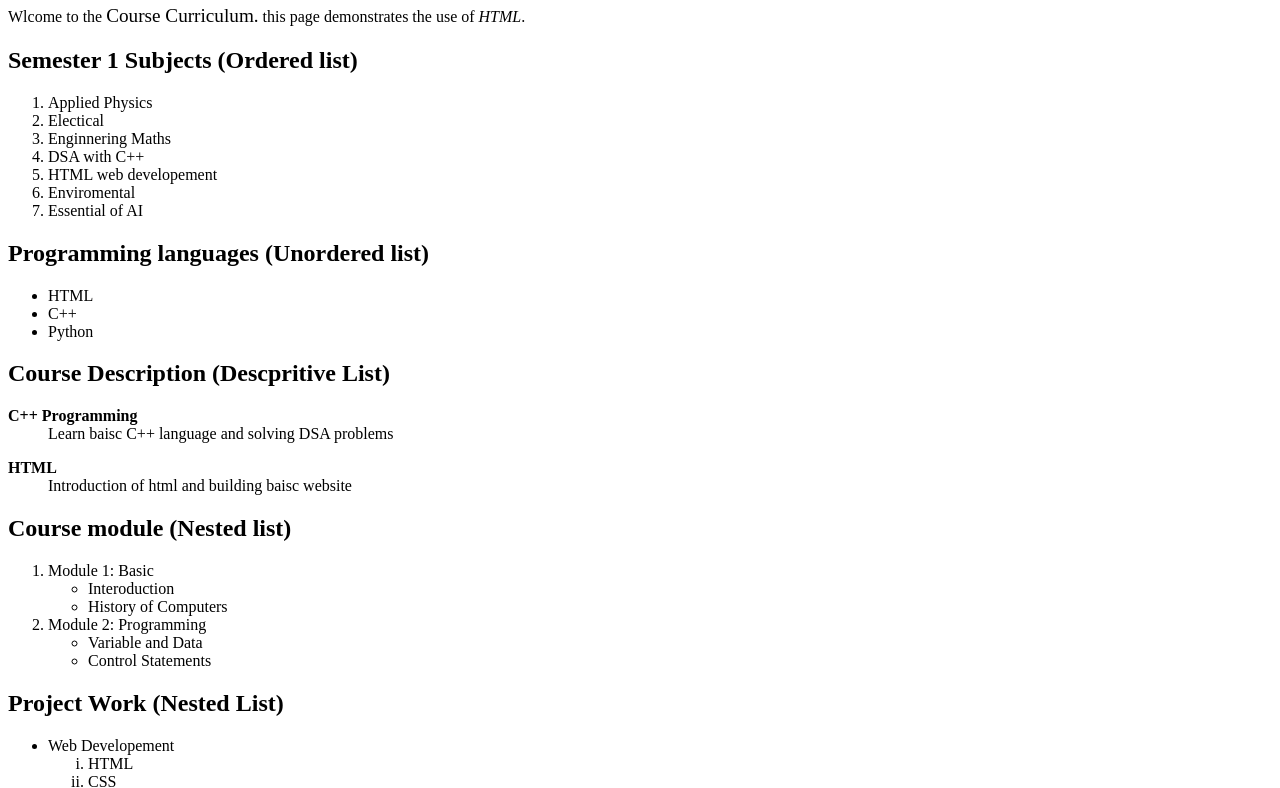
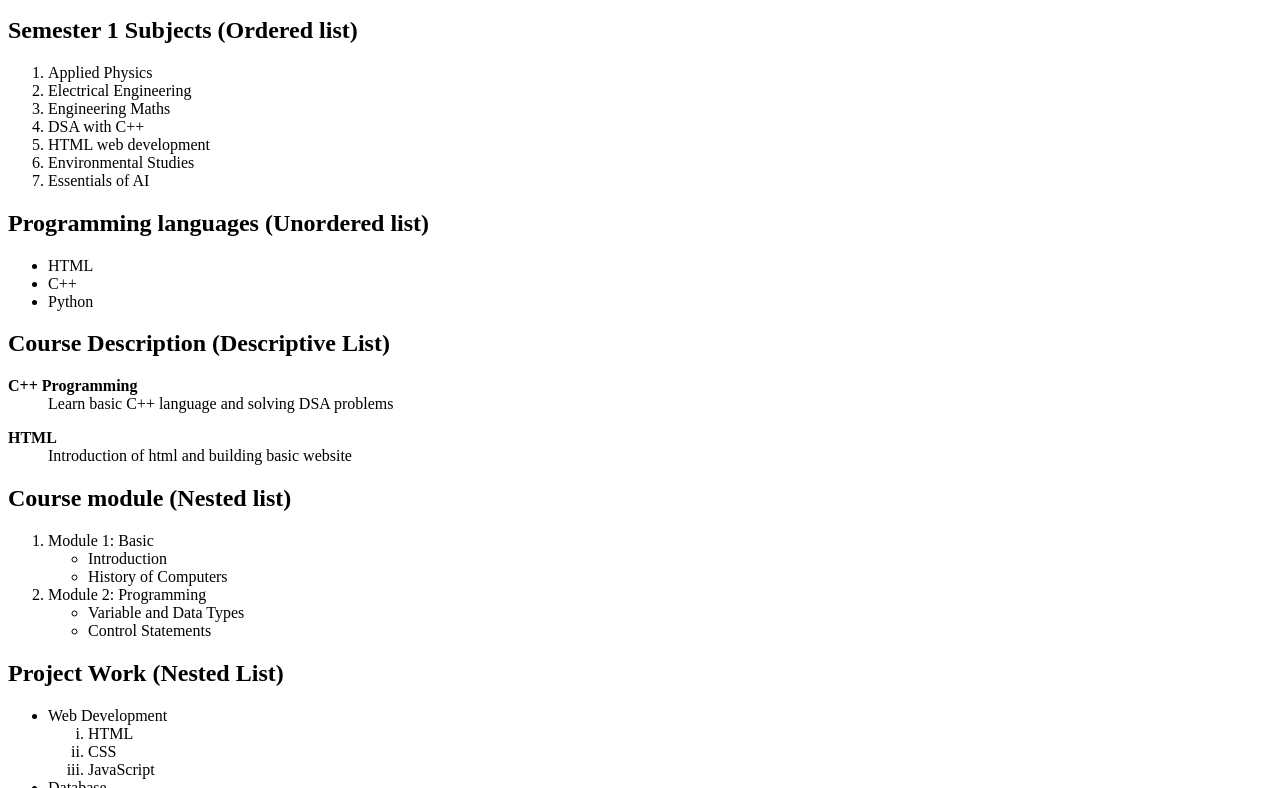
Before and after one commit to Ishikajain0172/ece-2, a plain HTML site: page exp1.html in a window 1280 px wide. Shown: the part 101-889 px from the top of the page. Drawn offline with Linux system fonts and the light colour scheme.

Commit message:
Add files via upload

```diff
--- a/exp1.html
+++ b/exp1.html
@@ -1,37 +1,33 @@
-<--Webpage for Course Curriculum: Use of headings, paragraphs, bold, italic, underline, and special characters, ordered list, unordered list, description list, nested list, and mixed lists-->
+<!--Webpage for Course Curriculum: Use of headings, paragraphs, bold, italic, underline, and special characters, ordered list, unordered list, description list, nested list, and mixed lists-->
+
 <!DOCTYPE html>
 <html lang="en">
-
 <head>
     <meta charset="UTF-8">
     <meta name="viewport" content="width=device-width, initial-scale=1.0">
-    <title>Document</title>
+    <title>Course Curriculum</title>
 </head>
-
 <body>
     <header>
         <div>
-            <h1> Introduction</h1>
-            <p>Wlcome to the <big>Course Curriculum.</big> this page demonstrates the use of <i>HTML</i>. </p>
+            <h1>Introduction</h1>
+            <p>Welcome to the <strong>Course Curriculum.</strong> This page demonstrates the use of <em>HTML</em>, including the use of <u>underline</u> text.</p>
         </div>
     </header>
-
     <main>
-
         <div>
-            <h2> Semester 1 Subjects (Ordered list)</h2>
+            <h2>Semester 1 Subjects (Ordered list)</h2>
             <ol type="1">
                 <li>Applied Physics</li>
-                <li>Electical </li>
-                <li>Enginnering Maths</li>
+                <li>Electrical Engineering</li>
+                <li>Engineering Maths</li>
                 <li>DSA with C++</li>
-                <li>HTML web developement</li>
-                <li>Enviromental</li>
-                <li>Essential of AI</li>
+                <li>HTML web development</li>
+                <li>Environmental Studies</li>
+                <li>Essentials of AI</li>
             </ol>
         </div>
         <div>
-
             <h2>Programming languages (Unordered list)</h2>
             <ul>
                 <li>HTML</li>
@@ -40,14 +36,14 @@
             </ul>
         </div>
         <div>
-            <h2>Course Description (Descpritive List)</h2>
+            <h2>Course Description (Descriptive List)</h2>
             <dl>
-                <dt><b> C++ Programming</b></dt>
-                <dd>Learn baisc C++ language and solving DSA problems</dd>
+                <dt><strong>C++ Programming</strong></dt>
+                <dd>Learn basic C++ language and solving DSA problems</dd>
             </dl>
             <dl>
-                <dt><b>HTML</b></dt>
-                <dd>Introduction of html and building baisc website </dd>
+                <dt><strong>HTML</strong></dt>
+                <dd>Introduction of html and building basic website</dd>
             </dl>
         </div>
         <div>
@@ -55,14 +51,13 @@
             <ol type="1">
                 <li>Module 1: Basic
                     <ul>
-                        <li>Interoduction</li>
+                        <li>Introduction</li>
                         <li>History of Computers</li>
                     </ul>
                 </li>
-                <li>
-                    Module 2: Programming
+                <li>Module 2: Programming
                     <ul>
-                        <li>Variable and Data</li>
+                        <li>Variable and Data Types</li>
                         <li>Control Statements</li>
                     </ul>
                 </li>
@@ -71,7 +66,7 @@
         <div>
             <h2>Project Work (Nested List)</h2>
             <ul>
-                <li>Web Developement
+                <li>Web Development
                     <ol type="i">
                         <li>HTML</li>
                         <li>CSS</li>
@@ -86,9 +81,6 @@
                 </li>
             </ul>
         </div>
-
     </main>
 </body>
-
-
 </html>
```
